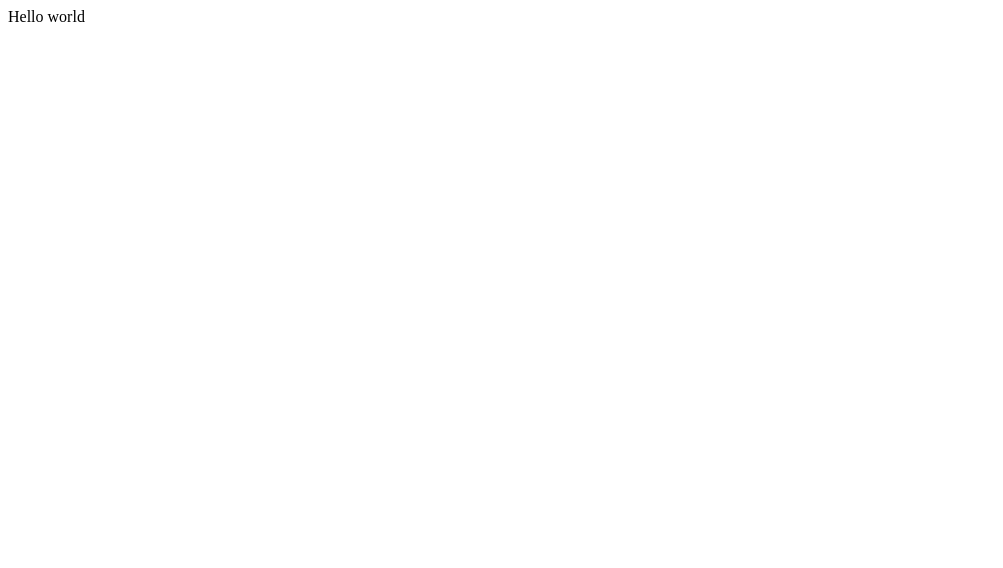
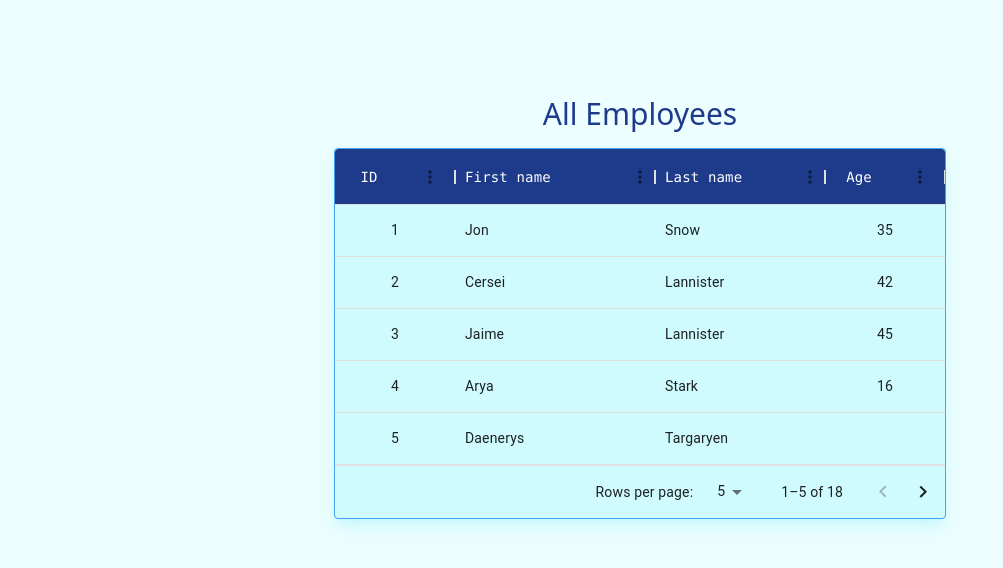
Before and after one commit to harshjprominentpixel/NODEJS_TASK_EMPLOYEE_PUNCH_FRONTEND, a React (Create React App) app: page / in a window 1280 px wide. Shown: the top 568 px of the page, without its empty margins (0-1003 px from the left). Built offline with nearby package versions, Linux system fonts and the light colour scheme.

Commit message:
data table added with styles

```diff
--- a/src/App.tsx
+++ b/src/App.tsx
@@ -1,7 +1,71 @@
 import React from "react";
+import { GridColDef, GridValueGetterParams } from "@mui/x-data-grid";
+import DataTable from "./Table/DataTable";
+
+const columns: GridColDef[] = [
+  {
+    field: "id",
+    headerName: "ID",
+    width: 120,
+    headerClassName: "bg-blue-900 text-white font-mono",
+    align:"center",
+    headerAlign:"center"
+  },
+  {
+    field: "firstName",
+    headerName: "First name",
+    width: 200,
+    headerClassName: "bg-blue-900 text-white font-mono",
+  },
+  {
+    field: "lastName",
+    headerName: "Last name",
+    width: 170,
+    headerClassName: "bg-blue-900 text-white font-mono",
+    align:"left",
+    headerAlign:"left"
+  },
+  {
+    field: "age",
+    headerName: "Age",
+    type: "number",
+    width: 120,
+    headerClassName: "bg-blue-900 text-white font-mono",
+    align:"center",
+    headerAlign:"center"
+  },
+];
+
+const rows = [
+  { id: 1, lastName: "Snow", firstName: "Jon", age: 35 },
+  { id: 2, lastName: "Lannister", firstName: "Cersei", age: 42 },
+  { id: 3, lastName: "Lannister", firstName: "Jaime", age: 45 },
+  { id: 4, lastName: "Stark", firstName: "Arya", age: 16 },
+  { id: 5, lastName: "Targaryen", firstName: "Daenerys", age: null },
+  { id: 6, lastName: "Melisandre", firstName: null, age: 150 },
+  { id: 7, lastName: "Clifford", firstName: "Ferrara", age: 44 },
+  { id: 8, lastName: "Frances", firstName: "Rossini", age: 36 },
+  { id: 9, lastName: "Roxie", firstName: "Harvey", age: 65 },
+  { id: 1, lastName: "Snow", firstName: "Jon", age: 35 },
+  { id: 2, lastName: "Lannister", firstName: "Cersei", age: 42 },
+  { id: 3, lastName: "Lannister", firstName: "Jaime", age: 45 },
+  { id: 4, lastName: "Stark", firstName: "Arya", age: 16 },
+  { id: 5, lastName: "Targaryen", firstName: "Daenerys", age: null },
+  { id: 6, lastName: "Melisandre", firstName: null, age: 150 },
+  { id: 7, lastName: "Clifford", firstName: "Ferrara", age: 44 },
+  { id: 8, lastName: "Frances", firstName: "Rossini", age: 36 },
+  { id: 9, lastName: "Roxie", firstName: "Harvey", age: 65 },
+];
 
 function App() {
-  return <div>Hello world</div>;
+  return (
+    <div className="flex-col items-center justify-center p-24 bg-cyan-50 h-screen">
+      <h1 className="text-center text-3xl mb-4 text-blue-900">All Employees</h1>
+      <div className="flex items-center justify-center w-full">
+        <DataTable columns={columns} rows={rows} />
+      </div>
+    </div>
+  );
 }
 
 export default App;
--- /dev/null
+++ b/src/Table/DataTable.tsx
@@ -0,0 +1,28 @@
+import * as React from "react";
+import { DataGrid } from "@mui/x-data-grid";
+import { DataTableTypes } from "../common/types/types";
+
+const DataTable = ({ columns, rows }: DataTableTypes) => {
+  return (
+    <div className="w-fit bg-cyan-100 shadow-lg shadow-cyan-200/50 h-[370.5px]">
+      <DataGrid
+        rows={rows}
+        columns={columns}
+        initialState={{
+          pagination: {
+            paginationModel: { page: 0, pageSize: 5 },
+          },
+        }}
+        loading={false}
+        sx={{
+          border: 1,
+          borderColor: "primary.light"
+        }}
+        pageSizeOptions={[5, 10, 20]}
+        rowSelection={false}
+      />
+    </div>
+  );
+};
+
+export default DataTable;
--- /dev/null
+++ b/src/common/types/types.ts
@@ -0,0 +1,6 @@
+import { GridColDef } from "@mui/x-data-grid";
+
+export interface DataTableTypes {
+  columns: GridColDef[];
+  rows: any;
+}
--- /dev/null
+++ b/src/index.css
@@ -0,0 +1,3 @@
+@tailwind base;
+@tailwind components;
+@tailwind utilities;
--- a/src/index.tsx
+++ b/src/index.tsx
@@ -2,6 +2,7 @@ import React from "react";
 import ReactDOM from "react-dom/client";
 import App from "./App";
 import reportWebVitals from "./reportWebVitals";
+import "./index.css"
 
 const root = ReactDOM.createRoot(
   document.getElementById("root") as HTMLElement
--- /dev/null
+++ b/tailwind.config.js
@@ -0,0 +1,8 @@
+/** @type {import('tailwindcss').Config} */
+module.exports = {
+  content: ["./src/**/*.{js,jsx,ts,tsx}"],
+  theme: {
+    extend: {},
+  },
+  plugins: [],
+};
```
Also changed, not shown: package.json (+7 -0 lines), 1 other file (tests, documents, lock files or other folders).
